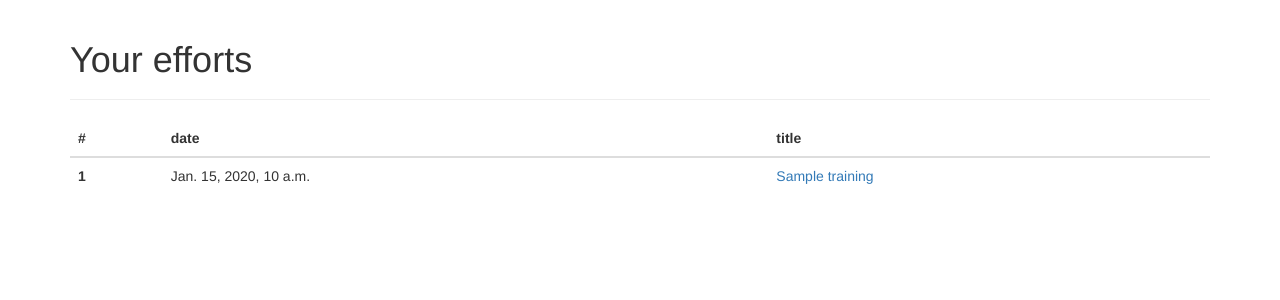
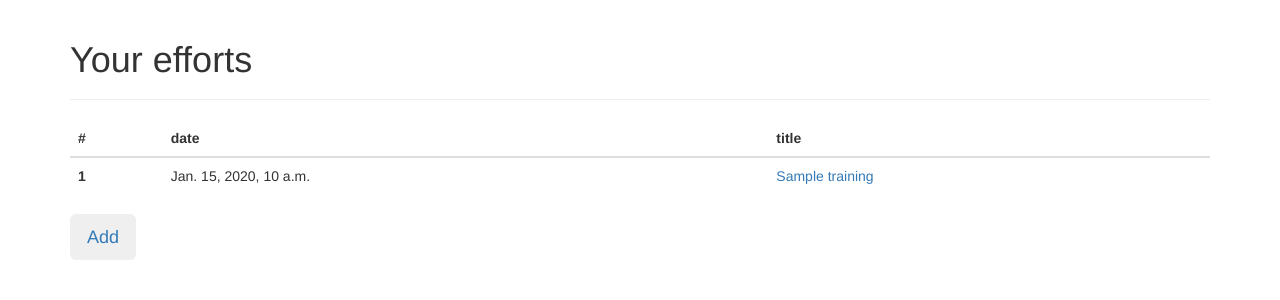
Before and after one commit to dominik-zeglen/uRunScope, a Django app: template templates/training_list.html in a window 1280 px wide. Shown: the top 300 px of the page. Run offline with Django 3.2, Linux system fonts and the light colour scheme; the template is opened without the code that fills it: most values are stand-ins (such as "Sample title", 1, 10 or a date in 2020); data that the repository does not hold is empty; parts of the project's set-up code (start-up, migrations or seed data) failed here and were passed over; some libraries are stand-ins or nearby versions.

Commit message:
Add buttons for training nav

```diff
--- a/templates/training.html
+++ b/templates/training.html
@@ -7,6 +7,7 @@
     {% load bootstrap3 %}
     {% bootstrap_form form %}
     <input type="submit" value="Submit" class="save btn btn-default"/>
+    <a href="{% url 'training:list' %}"><button class="btn btn-default">Cancel</button></a>
     </fieldset>
 </form>
 {% endblock %}
--- a/templates/training_list.html
+++ b/templates/training_list.html
@@ -21,4 +21,5 @@
     {% endfor %}
     </tbody>
 </table>
+<a href="{% url 'training:add' %}"><button class="btn btn-lg">Add</button></a>
 {% endblock %}
```
